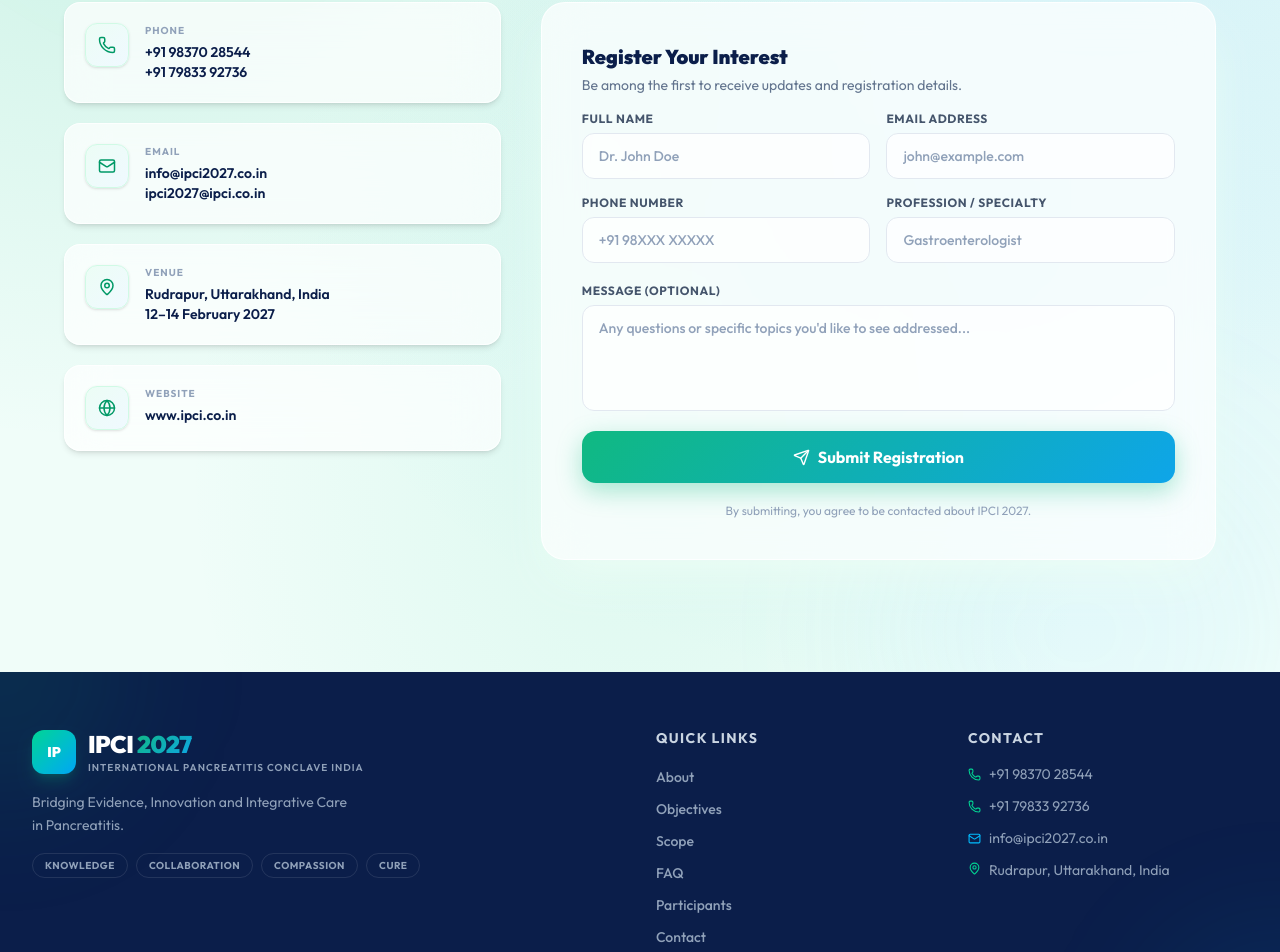
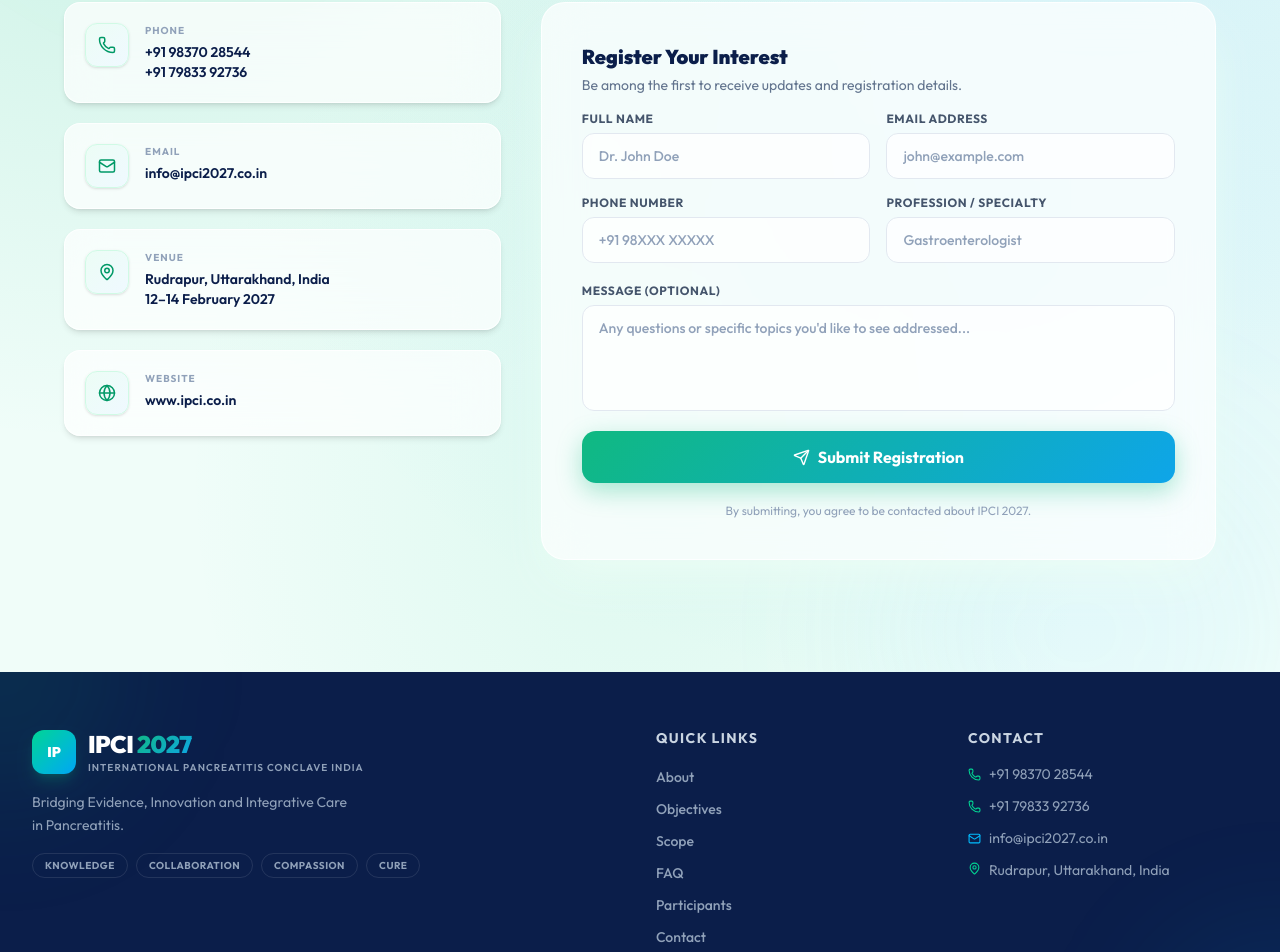
Before and after one commit to Iaak12/ipcilandingpage, a React (Vite) app in the folder frontend/: page / in a window 1280 px wide. Shown: the part 7235-8187 px from the top of the page. Built offline with nearby package versions, Linux system fonts and the light colour scheme.

Commit message:
email wrong removed

```diff
--- a/frontend/src/App.jsx
+++ b/frontend/src/App.jsx
@@ -767,7 +767,7 @@ function ContactSection() {
             <motion.div variants={fadeUp} className="lg:col-span-2 space-y-5">
               {[
                 { icon: Phone, label: 'Phone', lines: ['+91 98370 28544', '+91 79833 92736'], href: 'tel:+919837028544' },
-                { icon: Mail, label: 'Email', lines: ['info@ipci2027.co.in', 'ipci2027@ipci.co.in'], href: 'mailto:info@ipci2027.co.in' },
+                { icon: Mail, label: 'Email', lines: ['info@ipci2027.co.in'], href: 'mailto:info@ipci2027.co.in' },
                 { icon: MapPin, label: 'Venue', lines: ['Rudrapur, Uttarakhand, India', '12–14 February 2027'], href: null },
                 { icon: Globe, label: 'Website', lines: ['www.ipci.co.in'], href: 'https://www.ipci.co.in' },
               ].map(({ icon: Icon, label, lines, href }, i) => (
```
